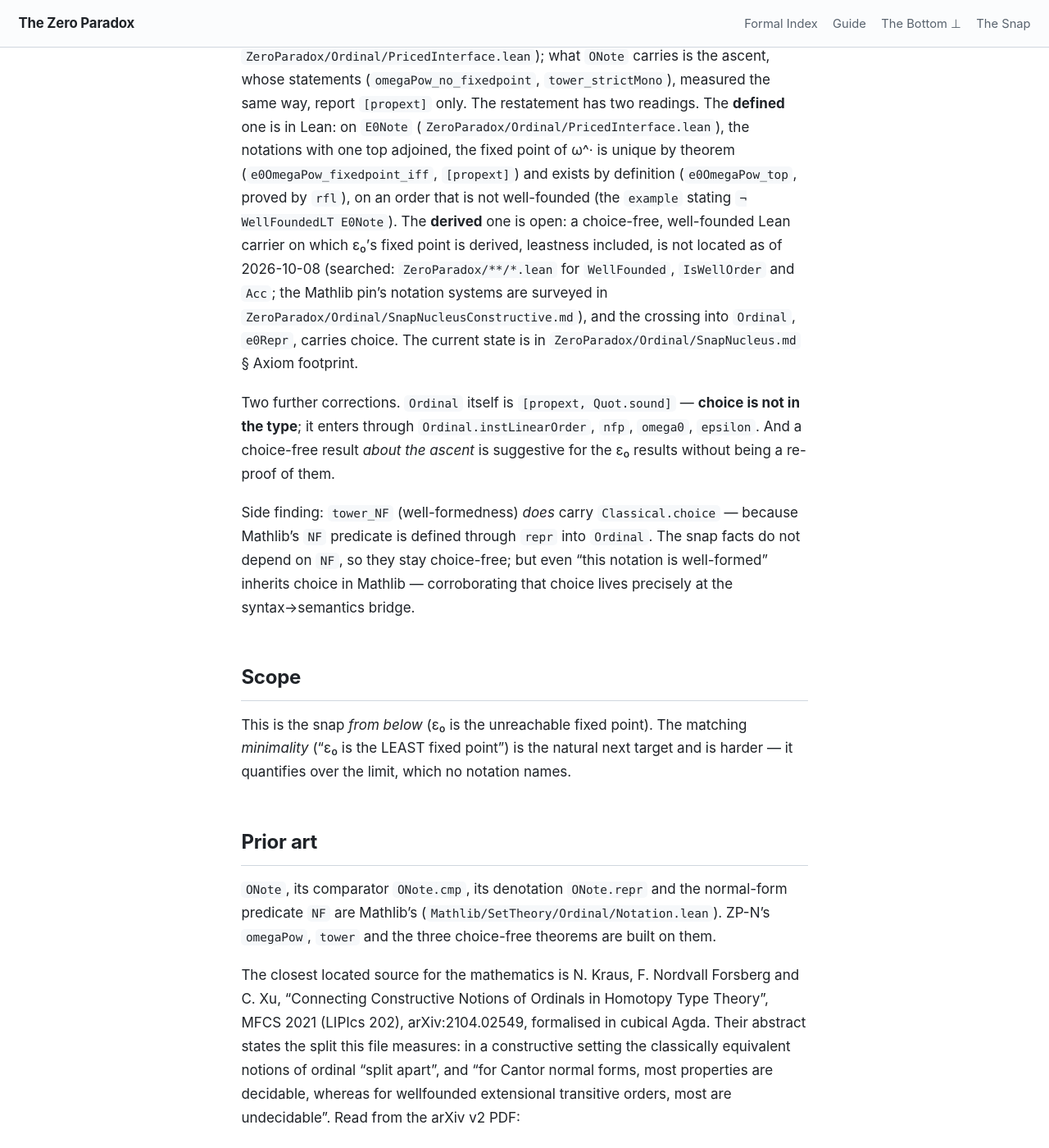
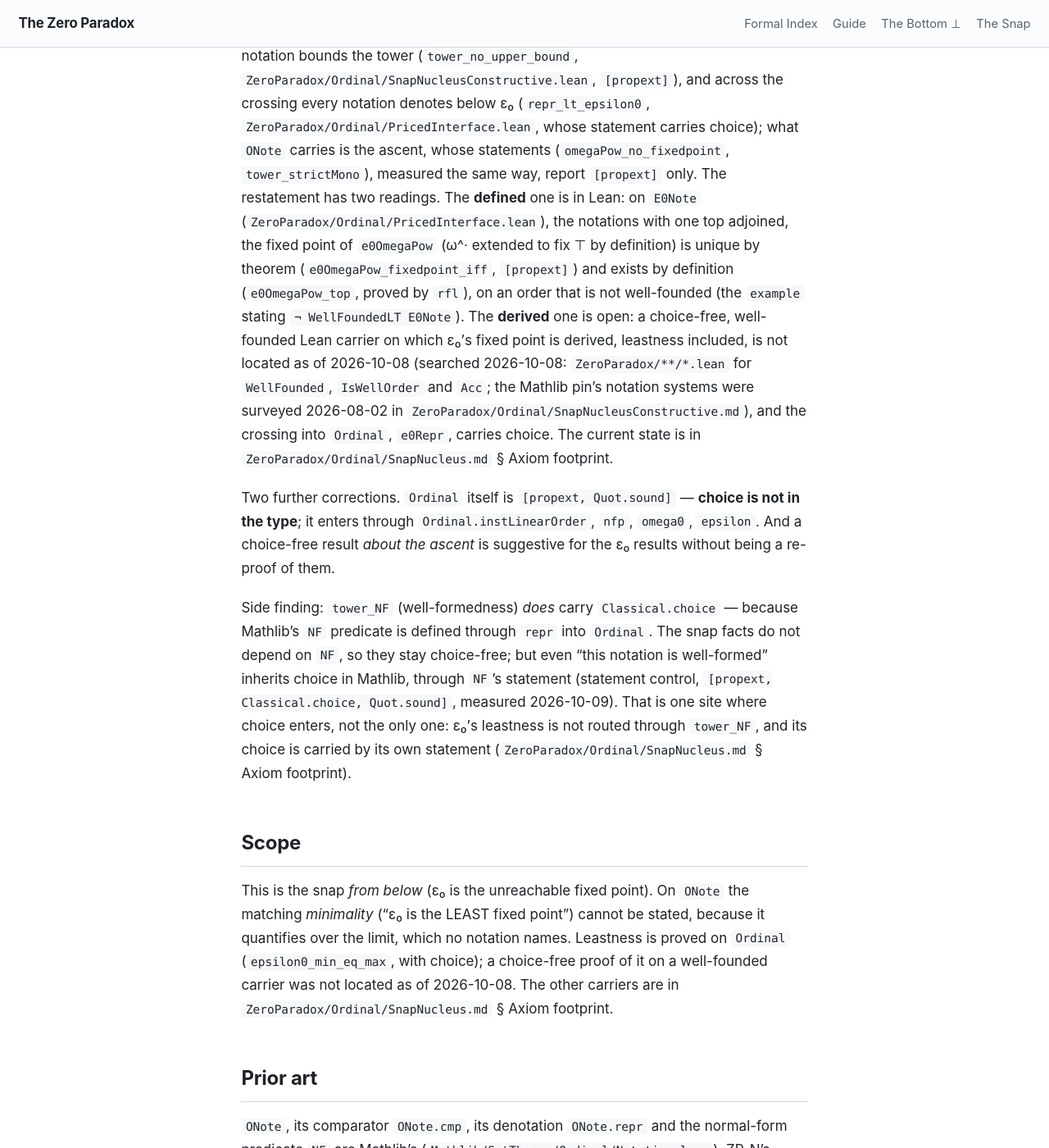
Before and after one commit to timbrigham/ZeroParadox, a Jekyll site: the page built from ZeroParadox/Ordinal/ConstructiveOrdinals.md, in a window 1280 px wide and 1400 px high, scrolled down 1466 px. Shown: the whole window at 82% size. Built offline with Jekyll 4.4.1, drawn with Linux system fonts in a browser that asks for light colours; our own code applies the rules of GitHub Pages for plain Markdown files; some of the changed text lies outside the part shown.

Commit message:
SNAP and ZP-N notes: state epsilon-zero leastness as statement-carried on Ordinal, not routed through tower_NF
CARRY1008-9: tower_NF is not in the import closure of Epsilon0LeastFP, Epsilon0MinMax or Gentzen
(measured: the ConstructiveOrdinals module is absent from that environment). The statement controls
of epsilonZero_eq_nfp, epsilon0_min_eq_max and epsilon0_least_fixedpoint each carry Classical.choice,
so no re-routing of the proof removes it. MIN-NONBOT-STATE-UNSCOPED and R4-3 at their SNAP sites;
CARRY1008-7, -8, -33 to -41 in ConstructiveOrdinals.md.

Co-Authored-By: Claude Opus 5.5 (1M context) <noreply@anthropic.com>
Claude-Session: https://claude.ai/code/session_01DYrKY8CR8AeESMvjGVQtzA

```diff
--- a/ZeroParadox/Ordinal/ConstructiveOrdinals.md
+++ b/ZeroParadox/Ordinal/ConstructiveOrdinals.md
@@ -8,11 +8,12 @@ authoritative**.
 ## The probe
 
 The probe (2026-06-15; its `Ordinal`-side measurements are reprinted by the purity blocks of
-`ZeroParadox/Ordinal/OrdinalChoiceEssential.lean` and `ZeroParadox/Ordinal/PricedInterface.lean`)
-showed that ZP-L's `Classical.choice` at ε₀ is *inherited* from Mathlib's classically-built `Ordinal` machinery — the order
+`ZeroParadox/Ordinal/OrdinalChoiceEssential.lean` and `ZeroParadox/Ordinal/PricedInterface.lean`;
+`ONote.cmp` is printed in neither, and re-measured `[propext]` on 2026-10-09) showed that ZP-L's `Classical.choice` at ε₀ is *inherited* from Mathlib's classically-built `Ordinal` machinery — the order
 instance and the operations, NOT the type, which measures `[propext, Quot.sound]` — but the
 syntactic notation substrate (`ONote.cmp`) is choice-free (`propext`-only). ZP-N rebuilds the
-snap-from-below **syntactically**, never touching `repr`/`Ordinal`, so the results are choice-free.
+snap-from-below **syntactically**, never touching `repr`/`Ordinal`, so the three ascent results below are
+choice-free; `tower_NF` is not (side finding below).
 
 Key move: ω^x at the notation level is just `oadd x 1 0` (the CNF term with leading exponent x,
 coefficient 1, remainder 0) — no general `opow` needed. ε₀ itself is NOT an `ONote` element (the
@@ -28,8 +29,8 @@ report `[propext]` only — no `Classical.choice` — in contrast to every ε₀
 stating narrowly: **the snap's downward structure is constructive** (the ω-tower climbs without bound; no
 notation is a fixed point of `ω^·`).
 
-**It does NOT classify ZP-L's footprint as "representational, not intrinsic"** — an earlier version of
-this paragraph said exactly that, and it is retracted (2026-07-19). That is an *eliminability* claim, and
+**It does NOT classify ZP-L's footprint as "representational, not intrinsic"**. That is an
+*eliminability* claim, and
 it cannot be asked of those ε₀ results as stated: they are **STATEMENT-CARRIED**
 (`ZeroParadox/Category/ChoiceCannotBe.md`). ZP-L's `epsilonZero_fixedPoint`, `epsilonZero_eq_nfp`,
 `epsilonZero_tower_lt` and `epsilonZero_le_fixedPoint` (`ZeroParadox/Ordinal/Gentzen.lean`), and the
@@ -38,16 +39,18 @@ invariants `epsilon0_ne_zero`, `epsilon0_ne_bot`, `epsilon0_is_fixedpoint`
 (`ZeroParadox/Ordinal/Epsilon0MinMax.lean`), each only assumed in a theorem that proves `True`, already
 report `Classical.choice` (statement control, measured 2026-10-08), so no re-proof of them can drop it.
 
-A restatement cannot be had on `ONote`, which does not name ε₀ (`repr_lt_epsilon0`,
-`ZeroParadox/Ordinal/PricedInterface.lean`); what `ONote` carries is the ascent, whose statements (`omegaPow_no_fixedpoint`, `tower_strictMono`), measured the same way, report
+A restatement cannot be had on `ONote`, which does not name ε₀: inside the carrier no notation bounds
+the tower (`tower_no_upper_bound`, `ZeroParadox/Ordinal/SnapNucleusConstructive.lean`, `[propext]`), and
+across the crossing every notation denotes below ε₀ (`repr_lt_epsilon0`,
+`ZeroParadox/Ordinal/PricedInterface.lean`, whose statement carries choice); what `ONote` carries is the ascent, whose statements (`omegaPow_no_fixedpoint`, `tower_strictMono`), measured the same way, report
 `[propext]` only. The restatement has two readings. The **defined** one is in Lean: on `E0Note`
 (`ZeroParadox/Ordinal/PricedInterface.lean`), the notations with one top adjoined, the fixed point of
-ω^· is unique by theorem (`e0OmegaPow_fixedpoint_iff`, `[propext]`) and exists by definition
+`e0OmegaPow` (ω^· extended to fix ⊤ by definition) is unique by theorem (`e0OmegaPow_fixedpoint_iff`, `[propext]`) and exists by definition
 (`e0OmegaPow_top`, proved by `rfl`), on an order that is not well-founded (the `example` stating
 `¬ WellFoundedLT E0Note`). The **derived** one is open: a choice-free, well-founded Lean carrier on which
-ε₀'s fixed point is derived, leastness included, is not located as of 2026-10-08 (searched:
-`ZeroParadox/**/*.lean` for `WellFounded`, `IsWellOrder` and `Acc`; the Mathlib pin's notation systems
-are surveyed in `ZeroParadox/Ordinal/SnapNucleusConstructive.md`), and the crossing into `Ordinal`,
+ε₀'s fixed point is derived, leastness included, is not located as of 2026-10-08 (searched
+2026-10-08: `ZeroParadox/**/*.lean` for `WellFounded`, `IsWellOrder` and `Acc`; the Mathlib pin's
+notation systems were surveyed 2026-08-02 in `ZeroParadox/Ordinal/SnapNucleusConstructive.md`), and the crossing into `Ordinal`,
 `e0Repr`, carries choice. The current state is in `ZeroParadox/Ordinal/SnapNucleus.md` § Axiom footprint.
 
 Two further corrections. `Ordinal` itself is `[propext, Quot.sound]` — **choice is not in the
@@ -56,14 +59,18 @@ suggestive for the ε₀ results without being a re-proof of them.
 
 Side finding: `tower_NF` (well-formedness) *does* carry `Classical.choice` — because Mathlib's `NF`
 predicate is defined through `repr` into `Ordinal`. The snap facts do not depend on `NF`, so they stay
-choice-free; but even "this notation is well-formed" inherits choice in Mathlib — corroborating that
-choice lives precisely at the syntax→semantics bridge.
+choice-free; but even "this notation is well-formed" inherits choice in Mathlib, through `NF`'s statement
+(statement control, `[propext, Classical.choice, Quot.sound]`, measured 2026-10-09). That is one site
+where choice enters, not the only one: ε₀'s leastness is not routed through `tower_NF`, and its choice
+is carried by its own statement (`ZeroParadox/Ordinal/SnapNucleus.md` § Axiom footprint).
 
 ## Scope
 
-This is the snap *from below* (ε₀ is the unreachable fixed point). The matching *minimality*
-("ε₀ is the LEAST fixed point") is the natural next target and is harder — it quantifies over the limit,
-which no notation names.
+This is the snap *from below* (ε₀ is the unreachable fixed point). On `ONote` the matching
+*minimality* ("ε₀ is the LEAST fixed point") cannot be stated, because it quantifies over the limit,
+which no notation names. Leastness is proved on `Ordinal` (`epsilon0_min_eq_max`, with choice); a
+choice-free proof of it on a well-founded carrier was not located as of 2026-10-08. The other carriers
+are in `ZeroParadox/Ordinal/SnapNucleus.md` § Axiom footprint.
 
 ## Prior art
 
@@ -73,7 +80,7 @@ choice-free theorems are built on them.
 
 The closest located source for the mathematics is N. Kraus, F. Nordvall Forsberg and C. Xu, "Connecting
 Constructive Notions of Ordinals in Homotopy Type Theory", MFCS 2021 (LIPIcs 202), arXiv:2104.02549,
-formalised in cubical Agda. Their abstract states the split this file measures: in a constructive
+formalised in cubical Agda. Their abstract states a related split: in a constructive
 setting the classically equivalent notions of ordinal "split apart", and "for Cantor normal forms, most
 properties are decidable, whereas for wellfounded extensional transitive orders, most are undecidable".
 Read from the arXiv v2 PDF:
@@ -84,12 +91,15 @@ Read from the arXiv v2 PDF:
 * **Theorem 9** (p. 9, proof p. 18): `Cnf` has no suprema or limits, shown with the tower ω↑↑k; limits of
   bounded increasing sequences would give WLPO. Its counterpart here is "ε₀ is not a notation" above, and
   `tower_no_upper_bound` in `ZeroParadox/Ordinal/SnapNucleusConstructive.lean`.
-* **Theorem 18** (p. 11, definition p. 12): exponentiation with base ω on `Cnf` is ω^a :≡ ω^a 0, the
+* **Theorem 18** (p. 11, definition p. 12): exponentiation with base ω on `Cnf` is ω^a :≡ ω^a ✚ 0,
+  where the bold ✚ is their notation for the tree constructor, not addition (footnote 3, p. 11): the
   term with remainder 0. ZP-N's `omegaPow x := oadd x 1 0` is the same move, with Mathlib's coefficient
   set to 1.
 * **Theorem 22** (p. 13): every `Cnf`, embedded into their Brouwer trees `Brw`, lies below
   `limit (λk. ω↑↑k)`, which they call ε₀. `Brw`'s order is well-founded (their Theorem 4, p. 7), so `Brw`
   names ε₀ on a well-founded carrier, in Agda rather than Lean. Their Agda module `BrouwerTree.Arithmetic.Properties`
+  (bitbucket.org/nicolaikraus/constructive-ordinals-in-hott, commit
+  `2308dc82dca10c8bfc04030974b5e506f710783e`, `BrouwerTree/Arithmetic/Properties.agda` line 811)
   states `ε₀≡ω^ε₀ : ε₀ ≡ ω^ ε₀`, and the proof of Theorem 22 (p. 26) uses ε₀ = ω^ε₀; a leastness
   lemma was not located there (`ZeroParadox/Ordinal/SnapNucleus.md` § Axiom footprint).
 
@@ -101,6 +111,7 @@ the comparator and the order construction, is in `ZeroParadox/Ordinal/SnapNucleu
 WLPO) in homotopy type theory; ZP-N's is a `Classical.choice` footprint in Lean, measured by
 `#print axioms` against Mathlib's `Ordinal`. The instruments differ: a taboo result says a statement
 implies excluded middle or WLPO, while a footprint is about one proof, or, under the statement control,
-about one statement's type. Their `Cnf` has no junk terms by construction (p. 2); Mathlib's `ONote` does, which is why `NF` is needed and why
-the side finding above arises. What is ZP-N's is the measurement on these Lean declarations, not the
+about one statement's type. Their `Cnf` is the binary trees cut out by a predicate `isCNF` (§ 3.1, p. 4), the same shape as
+Mathlib's `NONote`, the notations cut out by `NF`. The side finding above arises because Mathlib's `NF` is
+defined through `repr` into `Ordinal`; `isCNF` is stated with the lexicographic order on trees. What is ZP-N's is the measurement on these Lean declarations, not the
 mathematics.
```
Also changed, not shown: SNAP.md (+7 -7 lines), scripts/build_snap_map.py (+8 -8 lines).
